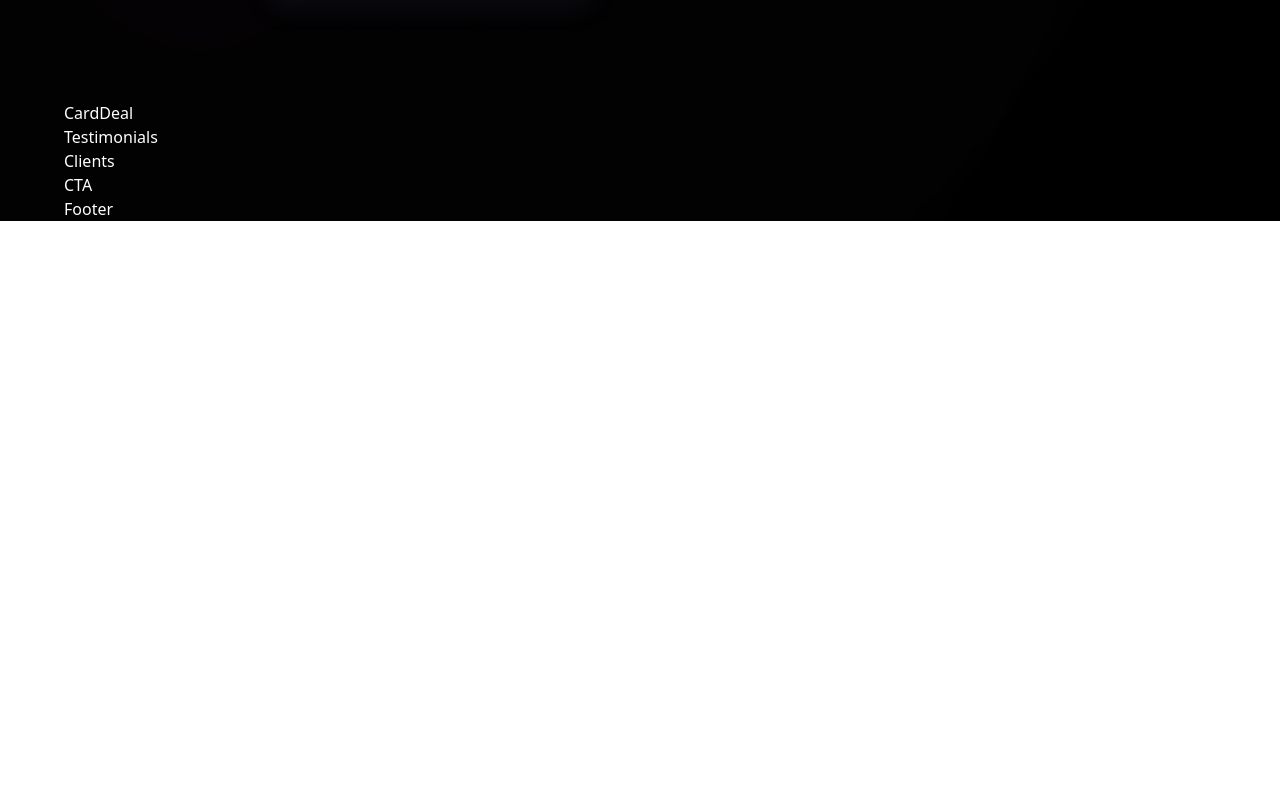
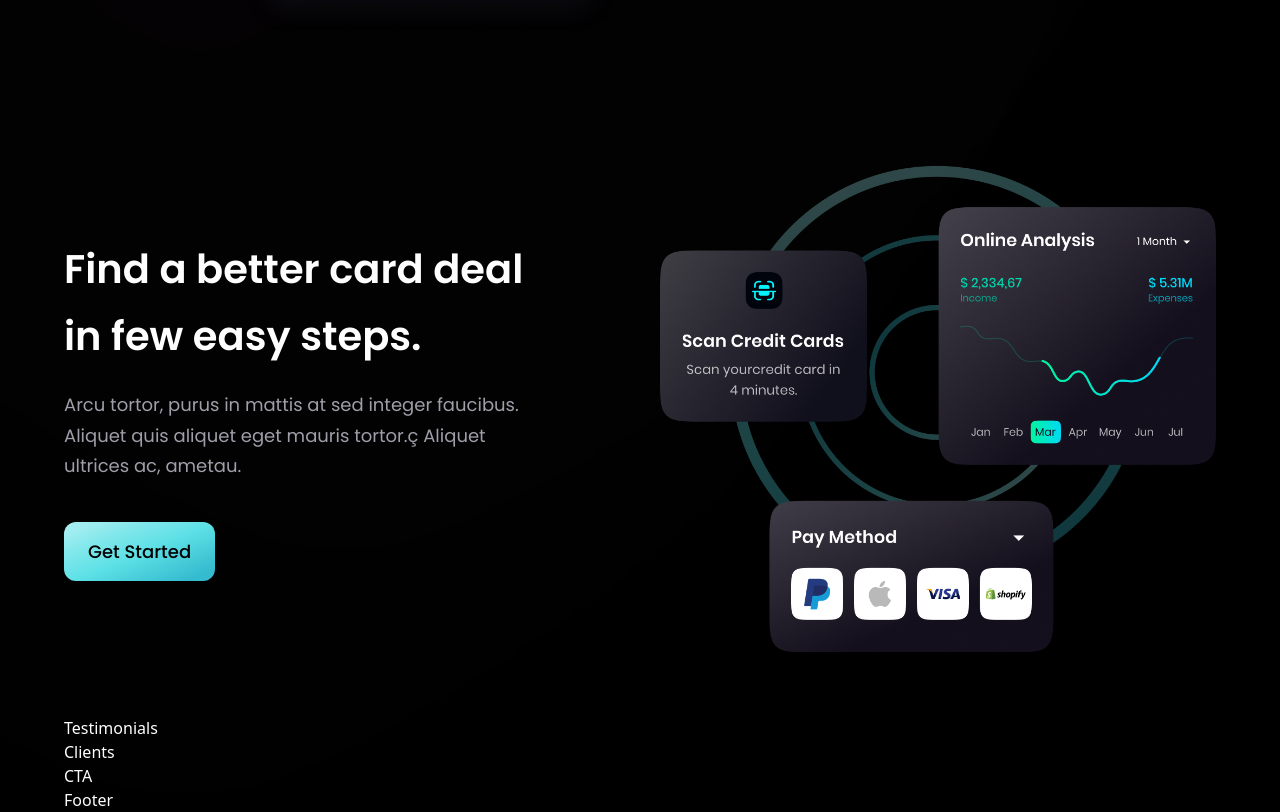
Before and after one commit to IsaacLiraa/bank-fixed-JS, a React (Vite) app: page / in a window 1280 px wide. Shown: the part 2123-2935 px from the top of the page. Before the commit the page ends 2344 px from the top, so only its background shows below. Built offline with nearby package versions, Linux system fonts and the light colour scheme.

Commit message:
Completed CardDeal Section

```diff
--- a/src/components/CardDeal.jsx
+++ b/src/components/CardDeal.jsx
@@ -1,8 +1,27 @@
-import React from 'react'
+import styles, { layout } from "../style"
+import { card } from "../assets"
+import Button from "./Button"
 
 const CardDeal = () => {
   return (
-    <div>CardDeal</div>
+    <section id="cardDeal" className={layout.section}>
+      <div className={layout.sectionInfo}>
+        <h2 className={styles.heading2}>
+        Find a better card deal <br className="sm:block hidden" /> in few easy
+        steps.
+        </h2>
+        <p className={`${styles.paragraph} max-w-[470px] mt-5`}>
+        Arcu tortor, purus in mattis at sed integer faucibus. Aliquet quis
+        aliquet eget mauris tortor.ç Aliquet ultrices ac, ametau.
+        </p>
+
+        <Button styles={"mt-10"}/>
+      </div>
+
+      <div className={layout.sectionImg}>
+        <img src={card} alt="card" className="w-[100%] h-[100%]"/>
+      </div>
+    </section>
   )
 }
 
```
